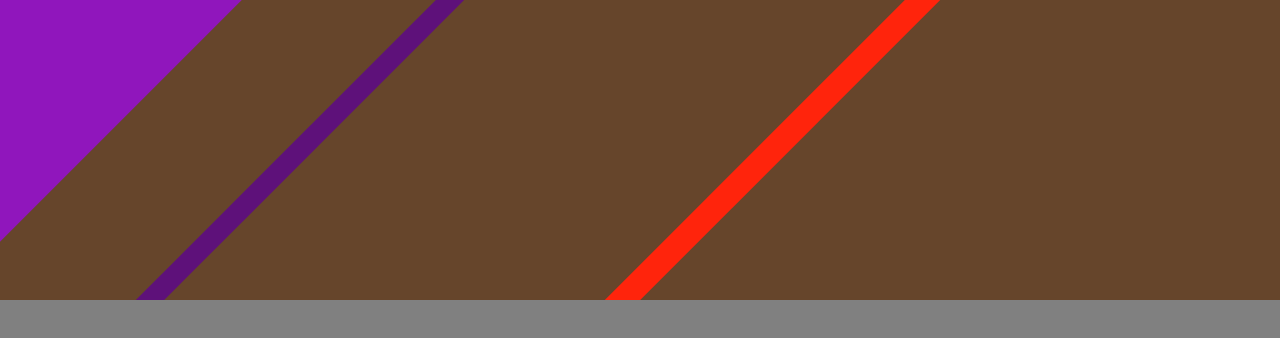
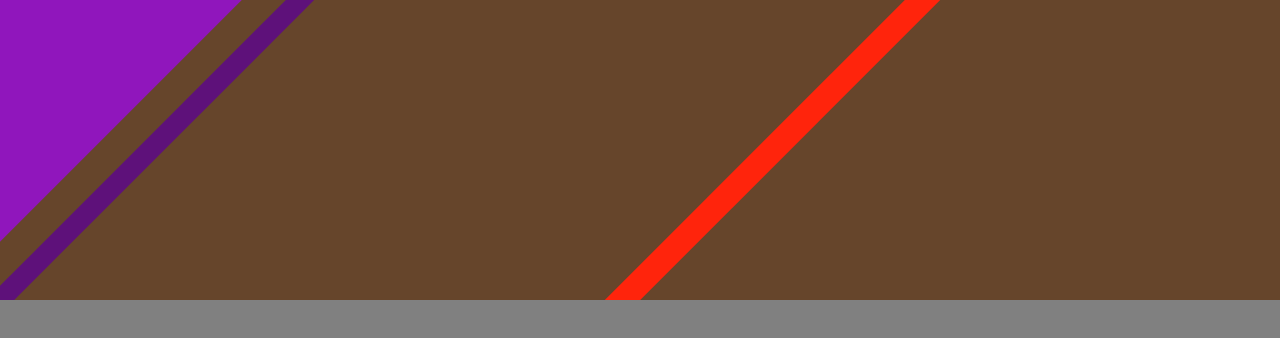
Before and after one commit to daverave13/dslusser.com, a plain HTML site: page restyled.html in a window 1280 px wide. Drawn offline with nearby package versions, Linux system fonts and the light colour scheme.

Commit message:
autocommit lol

```diff
--- a/stylesheets/restyled.css
+++ b/stylesheets/restyled.css
@@ -19,7 +19,7 @@
 .purple-shadow {
   height: 20px;
   width: 100%;
-  margin-left: -450px;
+  margin-left: -600px;
   background-color: #5e117a;
   transform: rotate(-45deg);
 }
```
